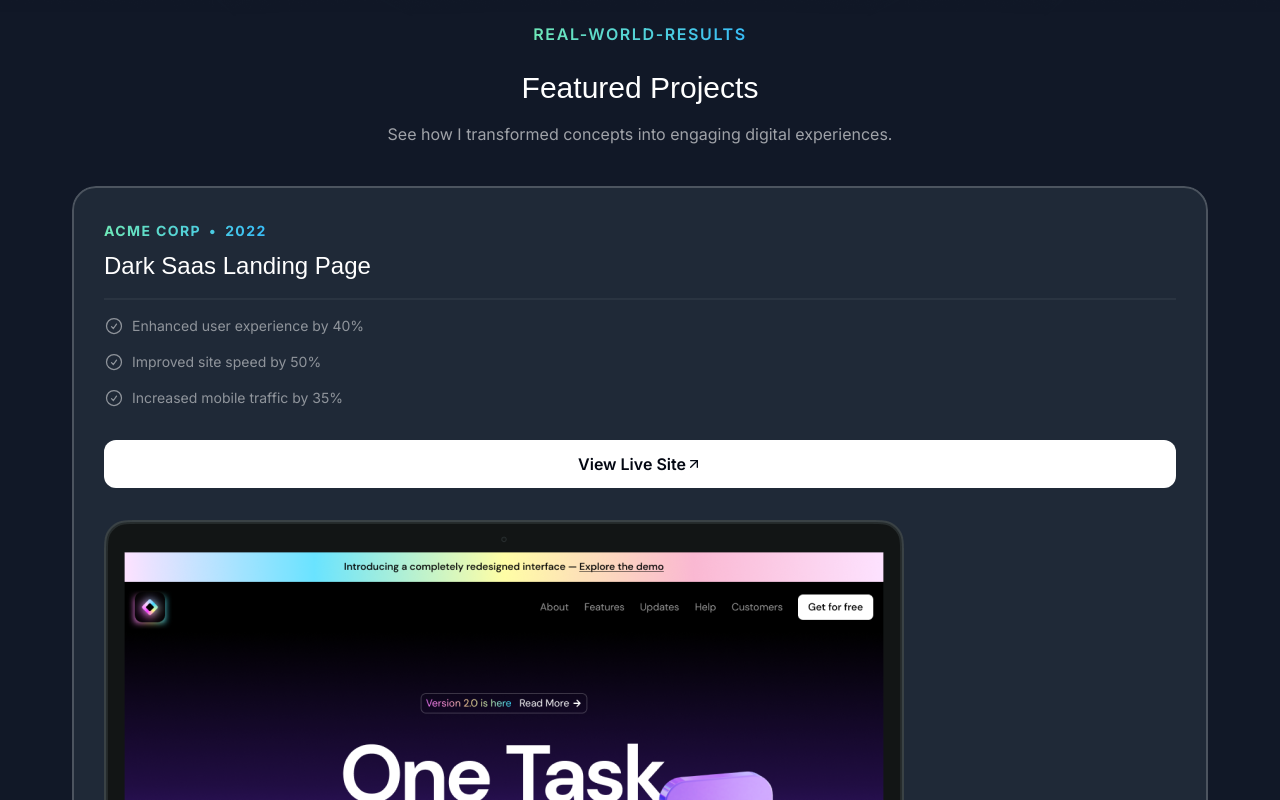
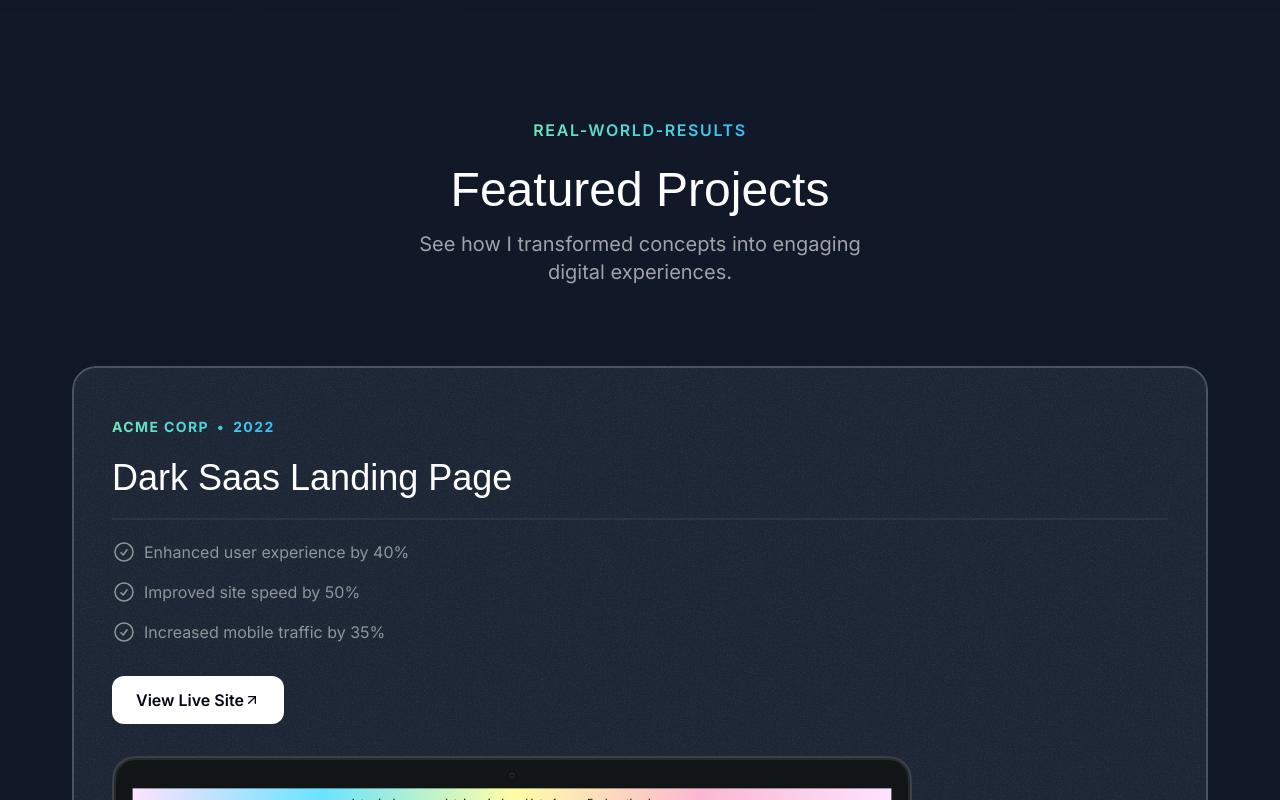
Before and after one commit to DHatchie/React-NJS-Website, a Next.js app: page / in a window 1280 px wide. Shown: the part 900-1700 px from the top of the page. Built offline with nearby package versions, Linux system fonts and the light colour scheme; a web font is replaced by a local one.

Commit message:
Mobile and tablet size view done (Projects)

```diff
--- a/src/sections/Hero.tsx
+++ b/src/sections/Hero.tsx
@@ -9,7 +9,7 @@
 export const Hero = () => {
   return (
     <div className='relative z-0 overflow-x-clip py-32 md:py-48 lg:py-60'>
-      <div className='absolute inset-0 [mask-image:linear-gradient(to_bottom,transparent,black_10%,black_70%,transparent)]'>
+      <div className='absolute inset-0 [mask-image:linear-gradient(to_bottom,transparent,black_10%,black_70%,transparent)] pointer-events-none'>
         <div
           className='absolute inset-0 -z-30 opacity-5'
           style={{
--- a/src/sections/Projects.tsx
+++ b/src/sections/Projects.tsx
@@ -3,6 +3,7 @@
 import aiStartupLandingPage from '@/assets/images/ai-startup-landing-page.png'
 import CheckCircleIcon from '@/assets/icons/check-circle.svg'
 import ArrowUpright from '@/assets/icons/arrow-up-right.svg'
+import grainImage from '@/assets/images/grain.jpg'
 import Image from 'next/image'
 
 const portfolioProjects = [
@@ -52,42 +53,45 @@
 
 export const Projects = () => {
   return (
-    <section className='pb-16'>
+    <section className='pb-16 lg:py-24'>
       <div className='container'>
         <div className='flex items-center justify-center'>
           <p className='bg-gradient-to-r from-emerald-300 to-sky-400 bg-clip-text text-center font-semibold uppercase tracking-widest text-transparent'>
             Real-World-Results
           </p>
         </div>
-        <h2 className='mt-6 text-center font-serif text-3xl'>
+        <h2 className='mt-6 text-center font-serif text-3xl md:text-5xl'>
           Featured Projects
         </h2>
-        <p className='mt-4 text-center text-white/60'>
+        <p className='mt-4 text-center text-white/60 md:text-lg max-w-md mx-auto lg:text-xl'>
           See how I transformed concepts into engaging digital experiences.
         </p>
-        <div className='mt-10 flex flex-col gap-20'>
+        <div className='mt-10 flex flex-col gap-20 md:mt-20'>
           {portfolioProjects.map((project) => (
             <div
               key={project.title}
-              className="relative z-0 overflow-hidden rounded-3xl bg-gray-800 p-8 px-8 pt-8 after:absolute after:inset-0 after:z-10 after:rounded-3xl after:outline after:outline-2 after:-outline-offset-2 after:outline-white/20 after:content-['']"
+              className="relative z-0 overflow-hidden rounded-3xl bg-gray-800 p-8 px-8 pt-8 after:absolute after:inset-0 after:z-10 after:rounded-3xl after:outline after:outline-2 after:-outline-offset-2 after:outline-white/20 after:content-[''] after:pointer-events-none md:pt-12 md:px-10"
             >
+              <div className='absolute inset-0 -z-10 opacity-5' style={{
+                backgroundImage: `url(${grainImage.src})`
+              }}></div>
               <div className='inline-flex gap-2 bg-gradient-to-r from-emerald-300 to-sky-400 bg-clip-text text-sm font-bold uppercase tracking-widest text-transparent'>
                 <span>{project.company}</span>
                 <span>&bull;</span>
                 <span>{project.year}</span>
               </div>
-              <h3 className='mt-2 font-serif text-2xl'>{project.title}</h3>
-              <hr className='mt-4 border-t-2 border-white/5'></hr>
-              <ul className='mt-4 flex flex-col gap-4'>
+              <h3 className='mt-2 font-serif text-2xl md:text-4xl md:mt-5'>{project.title}</h3>
+              <hr className='mt-4 border-t-2 border-white/5 md:mt-5'></hr>
+              <ul className='mt-4 flex flex-col gap-4 md:mt-5'>
                 {project.results.map((result) => (
-                  <li className='flex gap-2 text-sm text-white/50' key={null}>
-                    <CheckCircleIcon className='size-5' />
+                  <li className='flex gap-2 text-sm text-white/50 md:text-base' key={null}>
+                    <CheckCircleIcon className='size-5 md:size-6' />
                     <span>{result.title}</span>
                   </li>
                 ))}
               </ul>
               <a href={project.link}>
-                <button className='mt-8 inline-flex h-12 w-full items-center justify-center rounded-xl bg-white font-semibold text-gray-950'>
+                <button className='mt-8 inline-flex h-12 w-full items-center justify-center rounded-xl bg-white font-semibold text-gray-950 md:w-auto px-6'>
                   <span>View Live Site</span>
                   <ArrowUpright className='size-4' />
                 </button>
@@ -95,7 +99,7 @@
               <Image
                 src={project.image}
                 alt={project.title}
-                className='-mb-4 mt-8'
+                className='-mb-4 mt-8 md:-mb0'
               />
             </div>
           ))}
```
Also changed, not shown: 1 other file (tests, documents, lock files or other folders).
